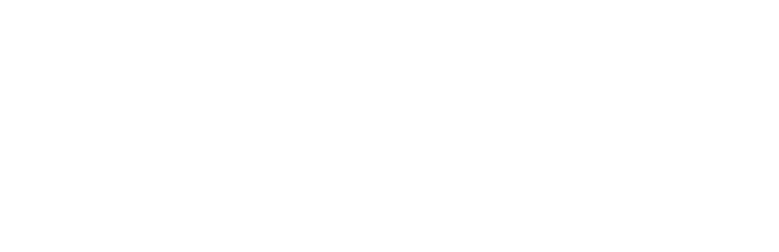
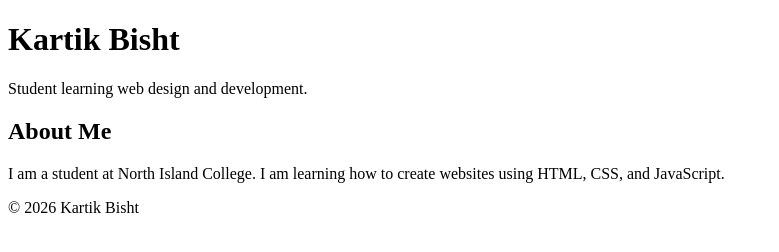
Before and after one commit to kartikbisht1503-rgb/1A-Tutorial, a plain HTML site: page Exercise Files/personal-site/index.html in a window 1280 px wide. Shown: the whole page, without its empty margins (0-779 px from the left). Drawn offline with Linux system fonts and the light colour scheme.

Commit message:
Update index.html

```diff
--- a/Exercise Files/personal-site/index.html
+++ b/Exercise Files/personal-site/index.html
@@ -3,9 +3,26 @@
   <head>
     <meta charset="UTF-8" />
     <meta name="viewport" content="width=device-width, initial-scale=1.0" />
-    <title>Document</title>
+    <title>Kartik Bisht | Personal Website</title>
   </head>
   <body>
+    <header>
+      <h1>Kartik Bisht</h1>
+      <p>Student learning web design and development.</p>
+    </header>
 
+    <main>
+      <section>
+        <h2>About Me</h2>
+        <p>
+          I am a student at North Island College. I am learning how to create
+          websites using HTML, CSS, and JavaScript.
+        </p>
+      </section>
+    </main>
+
+    <footer>
+      <p>&copy; 2026 Kartik Bisht</p>
+    </footer>
   </body>
 </html>
```
